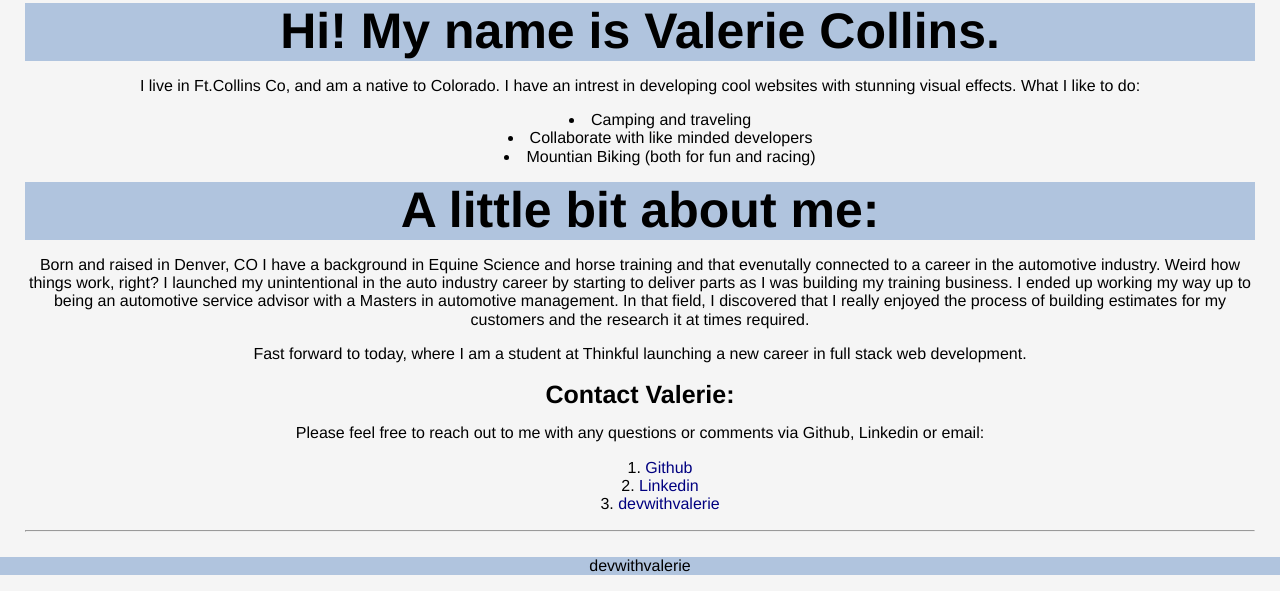
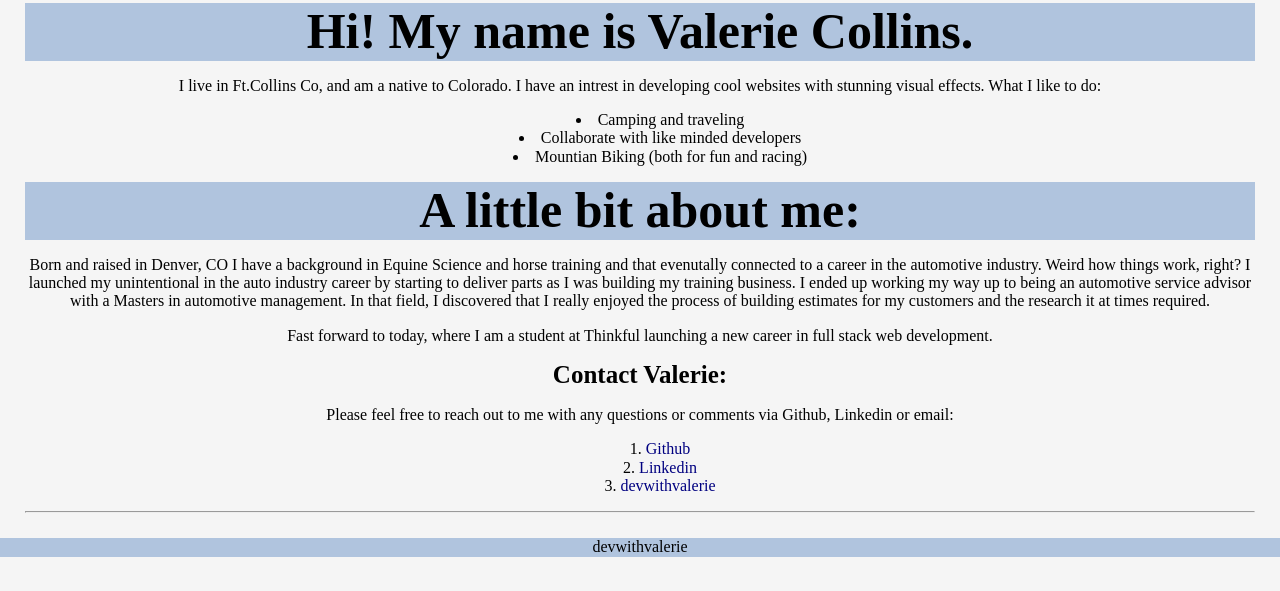
Before and after one commit to valerieacollins/Portfolio, a plain HTML site: page index.html in a window 1280 px wide. Shown: the part 830-1421 px from the top of the page. Drawn offline with nearby package versions, Linux system fonts and the light colour scheme.

Commit message:
Update style.css

```diff
--- a/style.css
+++ b/style.css
@@ -1,6 +1,6 @@
   body {
     background-color: WhiteSmoke;
-    font-family: Apple Chancery, Helvetica;
+    font-family: Apple Chancery, Sans Serif;
 }
 h1,h3, footer {
   background-color: LightSteelBlue
@@ -40,6 +40,6 @@ footer {
 a {
   text-decoration: none;
   color:Navy;
-  font-family: Apple Chancery, Helvetica;
+  font-family: Apple Chancery, Sans Serif;
 
 }
```
